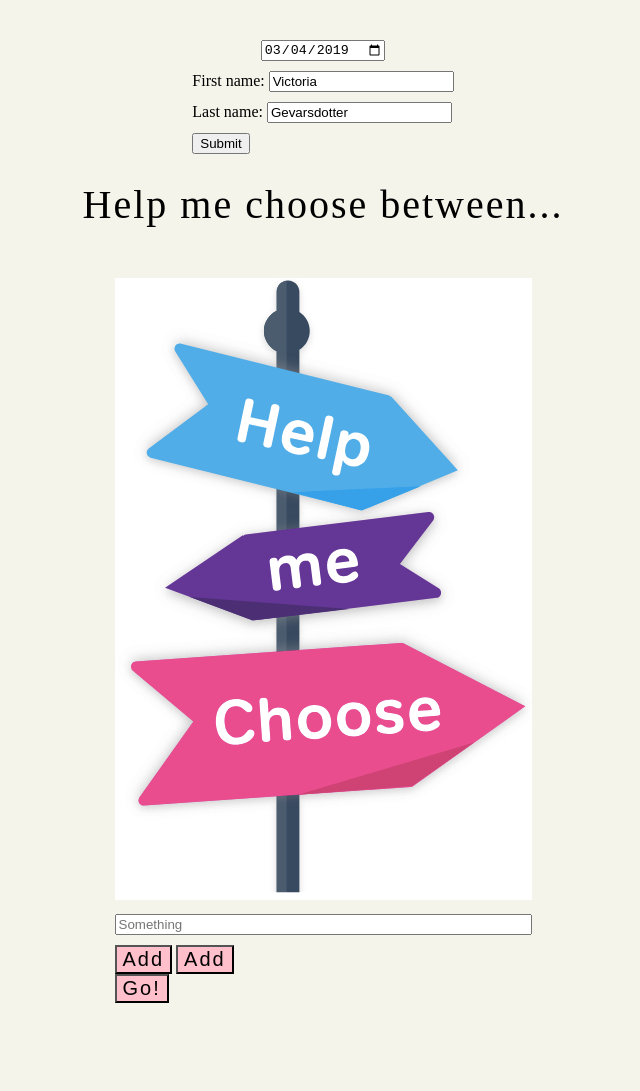
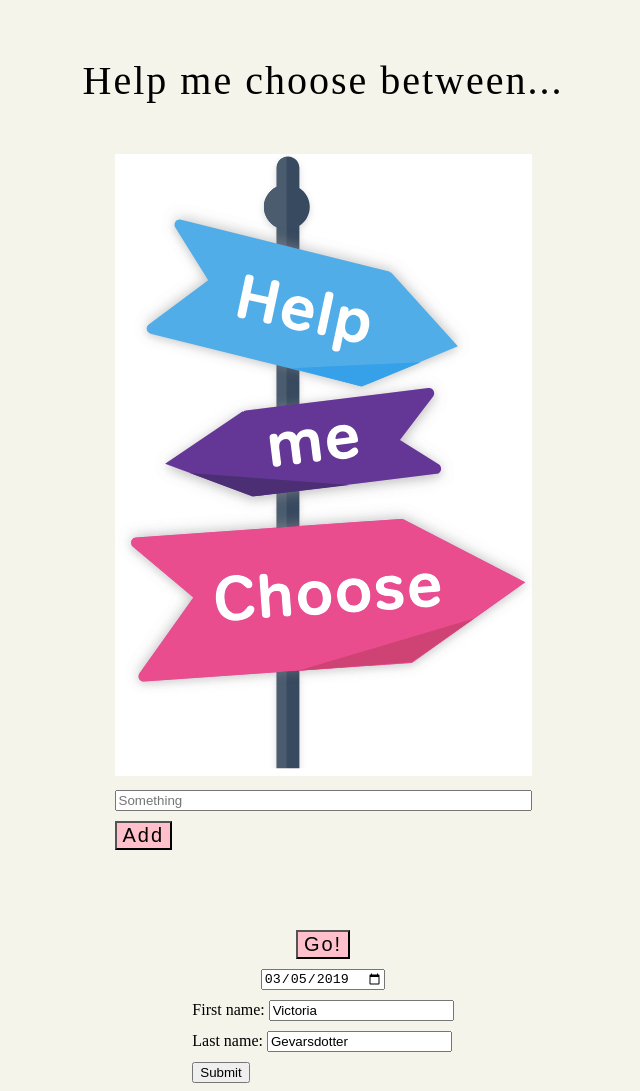
Before and after one commit to gevarsdotter/Help-me-choose, a plain HTML site: page index.html in a window 1280 px wide. Shown: the part 120-1211 px from the top of the page, without its empty margins (317-957 px from the left). Drawn offline with Linux system fonts and the light colour scheme.

Commit message:
Update index.html

```diff
--- a/index.html
+++ b/index.html
@@ -1,29 +1,25 @@
 <!doctype html>
 <html lang=en>
   <head>
-    <meta charset="utf8utf-8">
-    <input type="date" id="myDate" value="2019-03-04">
-    <form action="/action_page.php">
-First name: <input type="text" name="FirstName" value="Victoria"><br>
-Last name: <input type="text" name="LastName" value="Gevarsdotter"><br>
-<input type="submit" value="Submit">
-    </form>
     <link href="main2.css" rel="stylesheet" type="text/css">
     <meta charset="utf-8">
     <title>Help me choose</title>
   </head>
   <body>
     <h1>Help me choose between...</h1>
-    <div>
     <div class="inputSection">
       <img src="image.helpmechoose.png" alt="image.helpmechoose" width="" height="">
-      <div>
       <div class="inputs">
         <input placeholder="Something"> </input>
       </div>
-      <button>Add</button>
       <button class="addOption">Add</button>
     </div>
     <button>Go!</button>
+    <input type="date" id="myDate" value="2019-03-05">
+    <form action="/action_page.php">
+      First name: <input type="text" name="FirstName" value="Victoria"><br>
+  Last name: <input type="text" name="LastName" value="Gevarsdotter"><br>
+  <input type="submit" value="Submit">
+    </form>
   </body>
 </html>
```
